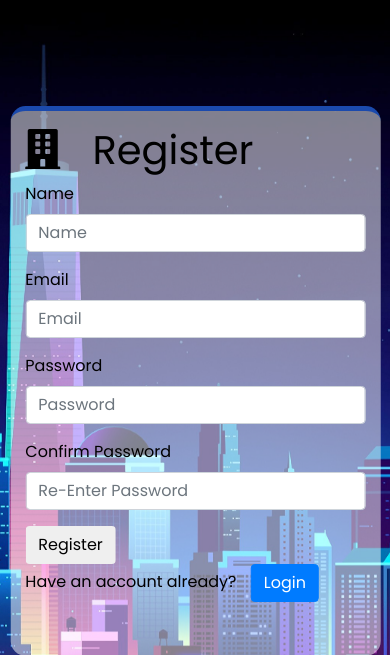
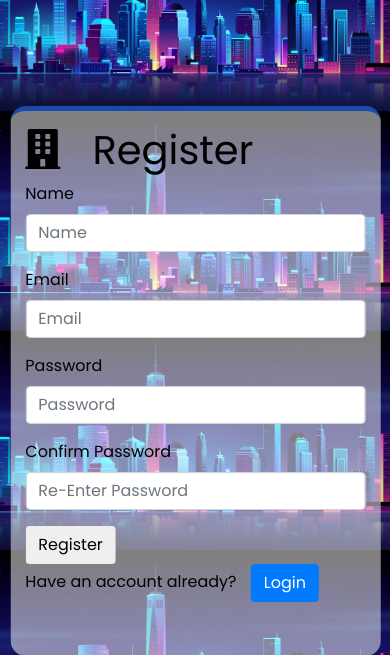
Before and after one commit to Alan-Y62/Capstone_proj, a Node server app: page /register in a window 390 px wide. Shown: the top 655 px of the page. Run offline with Node 20, Linux system fonts and the light colour scheme; some libraries are stand-ins or nearby versions.

Commit message:
small css fix

```diff
--- a/public/css/background.css
+++ b/public/css/background.css
@@ -5,3 +5,9 @@
     background-attachment: fixed;
     overflow-x:hidden;
 }
+
+@media screen and (max-width: 600px) {
+    body{
+        background-attachment: scroll;
+    }
+  }
--- a/public/css/manage.css
+++ b/public/css/manage.css
@@ -46,6 +46,10 @@
     flex-grow: 1;
 }
 
+p{
+    color:white;
+}
+
 @media screen and (max-width: 600px) {
     .tenant-list, .pending-list {
         width: 98%;
```
